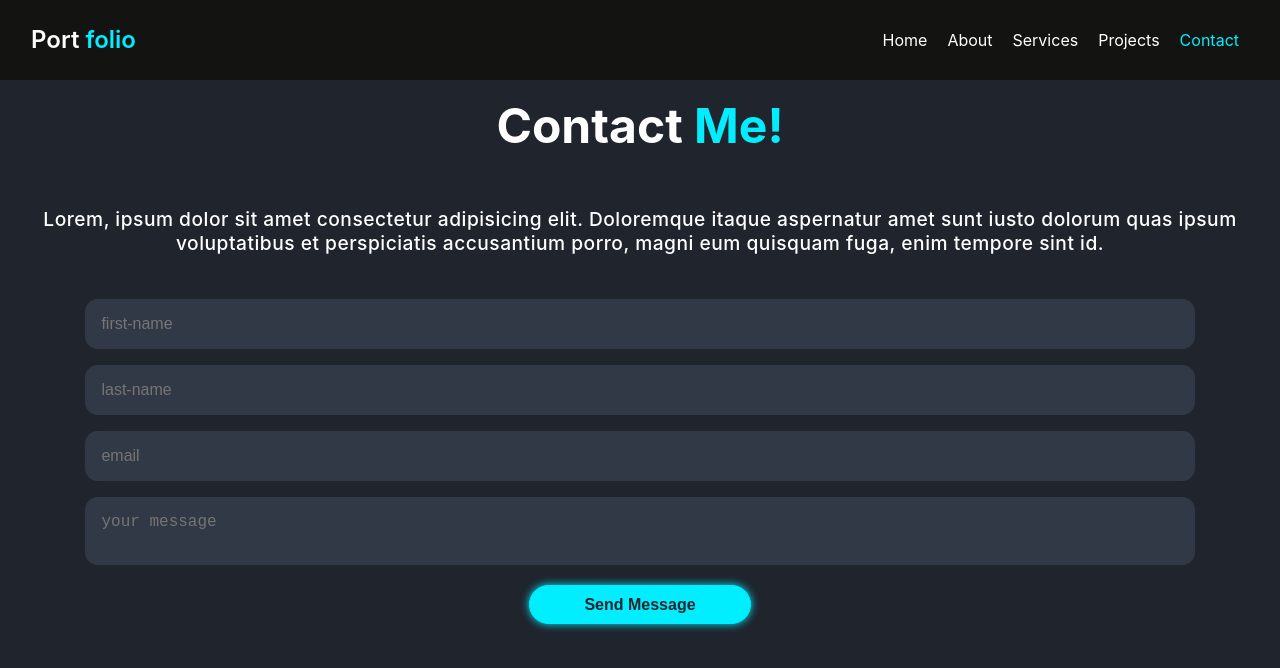
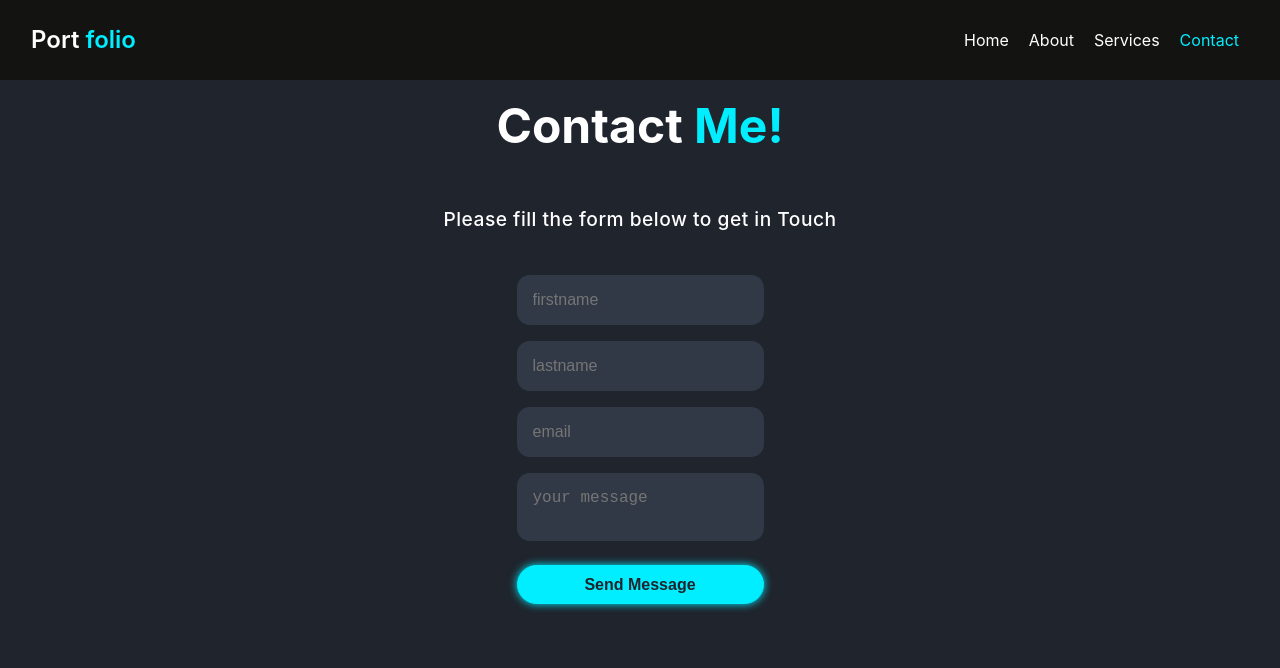
Before and after one commit to Tushar6396/react-portfolio, a React (Create React App) app: page /contact in a window 1280 px wide. Shown: the top 668 px of the page. Built offline with nearby package versions, Linux system fonts and the light colour scheme.

Commit message:
implemented contact form

```diff
--- a/package.json
+++ b/package.json
@@ -6,11 +6,13 @@
     "@testing-library/jest-dom": "^5.16.5",
     "@testing-library/react": "^13.4.0",
     "@testing-library/user-event": "^13.5.0",
+    "formik": "^2.4.1",
     "react": "^18.2.0",
     "react-dom": "^18.2.0",
     "react-router-dom": "^6.12.0",
     "react-scripts": "5.0.1",
-    "web-vitals": "^2.1.4"
+    "web-vitals": "^2.1.4",
+    "yup": "^1.2.0"
   },
   "scripts": {
     "start": "react-scripts start",
--- a/src/App.css
+++ b/src/App.css
@@ -21,6 +21,7 @@
 }
 
 .header{
+  width: 100%;
   display: flex;
   justify-content: space-between;
   align-items: center;
@@ -178,6 +179,7 @@ span {
 .main-container {
   margin-top: 3rem;
   display: flex;
+  flex-wrap: wrap;
   gap: 2rem;
   justify-content: space-around;
   background-color: var(--bg-color);
@@ -246,6 +248,12 @@ span {
     max-width: 100%;
     margin: 1rem auto;
     text-align: center;
+    border-radius: 1rem solid var(--x-color);
+    width: 100%;
+    display: flex;
+    flex-direction: column;
+    align-items: center;
+    justify-content: center;
 }
 
 .contact-content form input,textarea{
@@ -262,7 +270,7 @@ span {
 }
 
 .contact-content form .btn{
-    width: 20%;
+    width: 100%;
     height: 100%;
     border-radius: 2rem;
     background: var(--x-color);
@@ -276,9 +284,14 @@ span {
     cursor: pointer;
     text-align: center;
     justify-content: center;
+    margin-top: 1rem;
 }
 
 .contact-content form .btn:hover {
   transform: scale(1.02);
   box-shadow: 0 0 1rem var(--x-color);
 }
+
+.error{
+  color: red;
+}
--- a/src/App.js
+++ b/src/App.js
@@ -1,7 +1,7 @@
 import './App.css';
 import { BrowserRouter, Route, Routes } from 'react-router-dom';
 import Home from './Components/Home';
-import Projects from './Components/Projects';
+// import Projects from './Components/Projects';
 import About from './Components/About';
 import Services from './Components/Services';
 import Contact from './Components/Contact';
@@ -17,7 +17,7 @@ function App() {
           <Route path='/home' element={<Home />} />
           <Route path='/about' element={<About />} />
           <Route path='/services' element={<Services />} />
-          <Route path='/projects' element={<Projects />} />
+          {/* <Route path='/projects' element={<Projects />} /> */}
           <Route path='/contact' element={<Contact />} />
           <Route path='*' element={<Error />} />
         </Route>
--- a/src/Components/Contact.js
+++ b/src/Components/Contact.js
@@ -1,6 +1,35 @@
-import Header from "./Header";
+import { useFormik } from "formik"
+import * as Yup from 'yup'
+
+const initialValues = {
+    firstname: '',
+    lastname: '',
+    email: '',
+    message: ''
+}
+
+const validationSchema = Yup.object().shape({
+    firstname: Yup.string()
+     .required('Required'),
+   lastname: Yup.string()
+     .required('Required'),
+   email: Yup.string().email('Invalid email').required('Required'),
+   message: Yup.string()
+   .required('required'),
+})
+
+const onSubmit = (values, {resetForm}) =>{
+    console.log('form values: ', values)
+    resetForm({values: ''})
+}
 
 export default function Contact(){
+
+    const formik = useFormik({
+        initialValues,
+        validationSchema,
+        onSubmit
+    })
     return(
         <>
             <section className="contact">
@@ -8,16 +37,59 @@ export default function Contact(){
                     <h2>Contact <span>Me!</span></h2>
                 </div>
                 <div className="contact-content">
+
                     <div className="info">
-                        <p className="details"> Lorem, ipsum dolor sit amet consectetur adipisicing elit. Doloremque itaque aspernatur amet sunt iusto dolorum quas ipsum voluptatibus et perspiciatis accusantium porro, magni eum quisquam fuga, enim tempore sint id.</p>
+                        <p className="details">Please fill the form below to get in Touch</p>
                     </div>
-                    <form action="submit" className="form">
-                        <input type="text" placeholder="first-name" />
-                        <input type="text" placeholder="last-name" />
-                        <input type="email" placeholder="email" />
-                        <textarea name="" id="" placeholder="your message"></textarea>
-                        <input type="submit" value="Send Message" className="btn" />
+
+                    <div className="cover">
+
+                    <form className="form" onSubmit={formik.handleSubmit}>
+
+                        <input type="text" placeholder="firstname"
+                        id='firstname' name="firstname"
+                        onBlur={formik.handleBlur}
+                        onChange={formik.handleChange}
+                        value={formik.values.firstname} />
+                        {formik.touched.firstname && formik.errors.firstname ?
+                        (<div className="error">{formik.errors.firstname}</div> )
+                        : null}
+
+                        <input type="text" placeholder="lastname"
+                        id="lastname" name="lastname"
+                        onBlur={formik.handleBlur}
+                        onChange={formik.handleChange}
+                        value={formik.values.lastname} />
+                        {formik.touched.lastname && formik.errors.lastname ?
+                        (<div className="error">{formik.errors.lastname}</div> )
+                        : null}
+
+                        <input type="email" placeholder="email"
+                        id="email" name="email"
+                        onChange={formik.handleChange}
+                        value={formik.values.email}
+                        onBlur={formik.handleBlur} />
+                        {formik.touched.email && formik.errors.email ?
+                        (<div className="error">{formik.errors.email}</div> )
+                        : null}
+
+                        <textarea name="message" id="message"
+                        placeholder="your message"
+                        onChange={formik.handleChange}
+                        value={formik.values.message}
+                        onBlur={formik.handleBlur} ></textarea>
+                        {formik.touched.message && formik.errors.message ?
+                        (<div className="error">{formik.errors.message}</div> )
+                        : null}
+
+                        <button type="submit" value="Send Message"
+                        className="btn" >
+                            Send Message
+                        </button>
+
                     </form>
+
+                    </div>
                 </div>
             </section>
         </>
--- a/src/Components/Header.js
+++ b/src/Components/Header.js
@@ -15,9 +15,9 @@ export default function Header(){
                     <a href="#services">
                         <NavLink to="/services">Services</NavLink>
                     </a>
-                    <a href="#projects">
-                        <NavLink to="/projects">Projects</NavLink>
-                    </a>
+                    {/* <a href="#projects">
+                        <NavLink to="/projects">Projects</NavLink> */}
+                    {/* </a> */}
                     <a href="#contact">
                         <NavLink to="/contact">Contact</NavLink>
                     </a>
```
Also changed, not shown: 1 other file (tests, documents, lock files or other folders).
